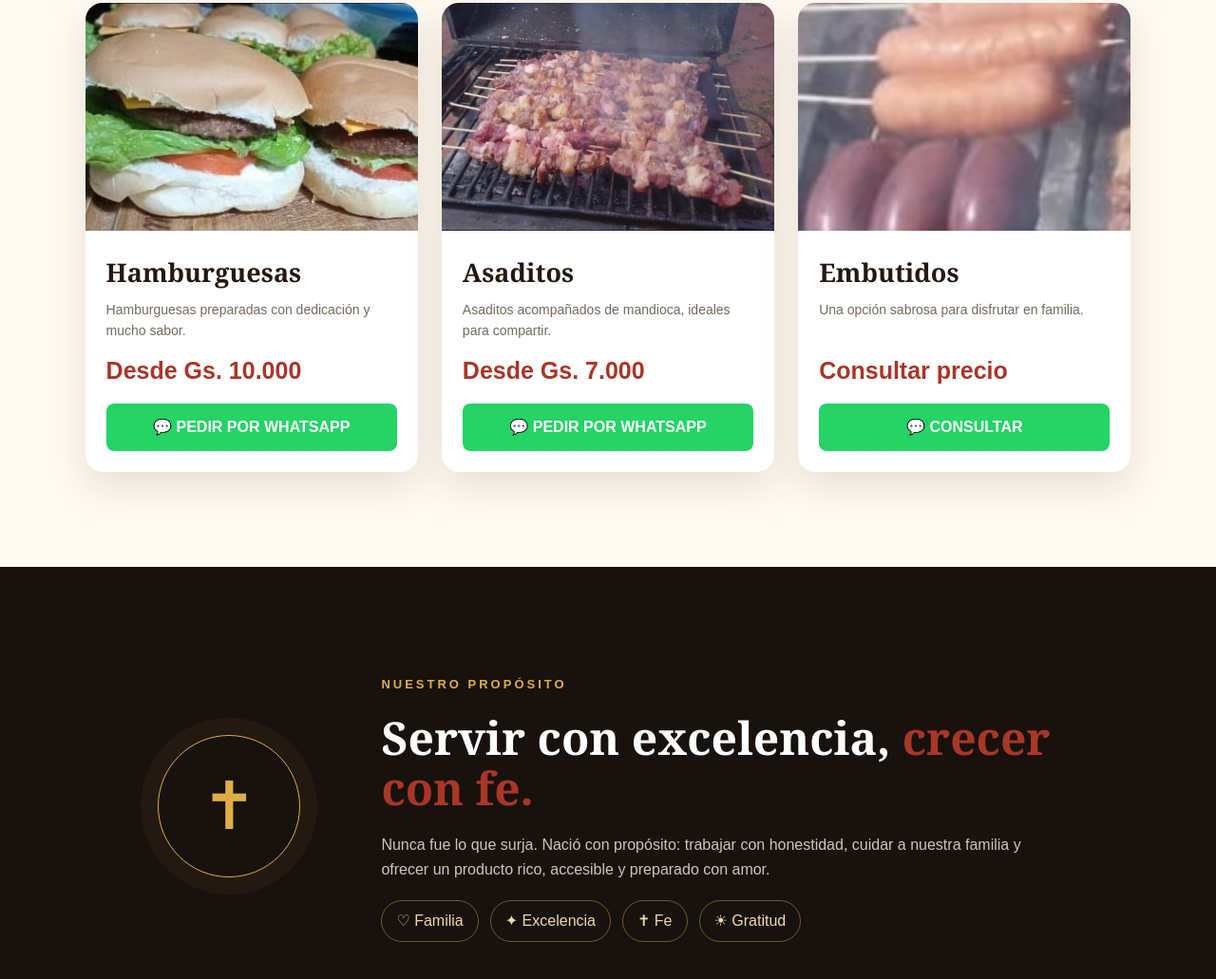
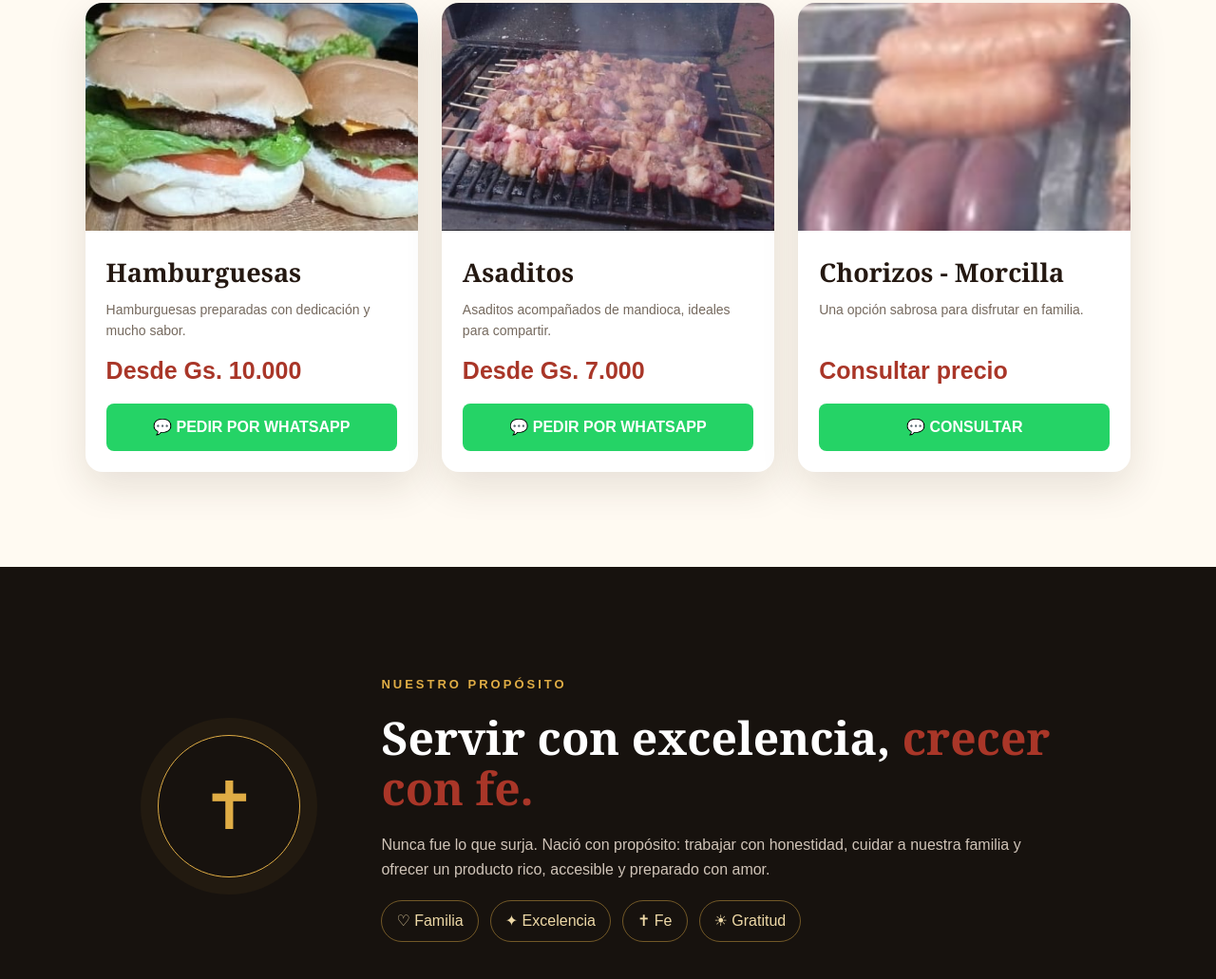
Before and after one commit to ramirezoruam-mf/nunca-fue-lo-que-surja, a plain HTML site: page index.html in a window 1280 px wide. Shown: the part 2572-3603 px from the top of the page at 95% size. Drawn offline with Linux system fonts and the light colour scheme.

Commit message:
Update index.html

```diff
--- a/index.html
+++ b/index.html
@@ -942,7 +942,7 @@ footer p{
         <article class="producto-foto-card">
             <img src="img/Embutidos.png" alt="Chorizos">
             <div class="producto-foto-contenido">
-                <h3>Embutidos</h3>
+                <h3>Chorizos - Morcilla</h3>
                 <p>Una opción sabrosa para disfrutar en familia.</p>
                 <span class="precio">Consultar precio</span>
                 <a class="boton-whatsapp"
```
